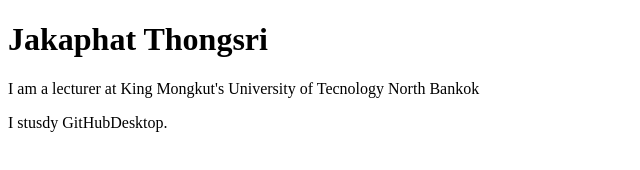
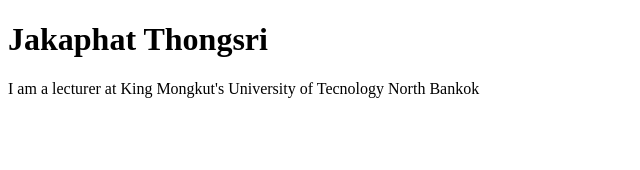
Before and after one commit to jakkaphat2/github-desktop-project, a plain HTML site: page index.html in a window 1280 px wide. Shown: the whole page, without its empty margins (0-640 px from the left). Drawn offline with Linux system fonts and the light colour scheme.

Commit message:
Revert "Add some text"
This reverts commit 4f01547ed6039e309584601f066537bd0eb01cb2.

```diff
--- a/index.html
+++ b/index.html
@@ -9,6 +9,5 @@
     <h1>Jakaphat Thongsri</h1>
     <p>I am a lecturer at King Mongkut's University of Tecnology
         North Bankok</p>
-    <p>I stusdy GitHubDesktop.</p>
 </body>
 </html>
```
